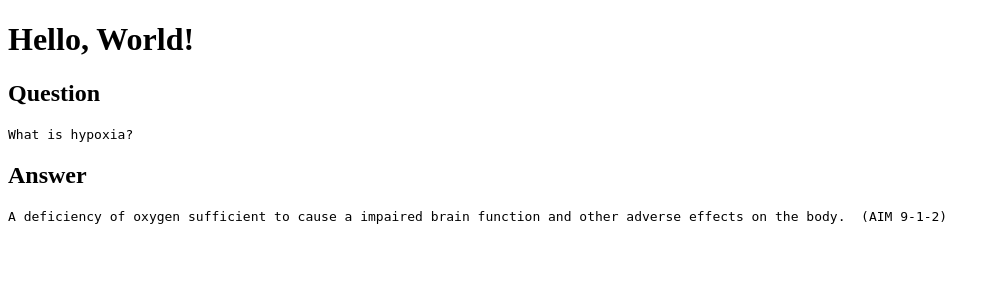
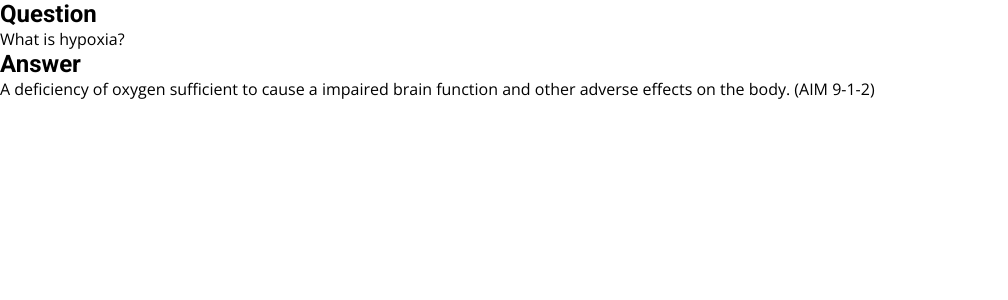
Before and after one commit to cdriehuys/oral-prep, a Django app: page / in a window 1280 px wide. Shown: the top 300 px of the page, without its empty margins (0-1008 px from the left). Run offline with Django 5.2, Linux system fonts and the light colour scheme; data comes from the database, SQL or seed files in the repository; some libraries are stand-ins or nearby versions.

Commit message:
feat: render questions/answers as markdown

```diff
--- a/oral_prep/oral_prep/settings.py
+++ b/oral_prep/oral_prep/settings.py
@@ -126,6 +126,8 @@ MEDIA_URL = "/media/"
 
 STATIC_URL = "static/"
 
+STATICFILES_DIRS = [BASE_DIR / "static"]
+
 # Default primary key field type
 # https://docs.djangoproject.com/en/5.2/ref/settings/#default-auto-field
 
--- a/oral_prep/quiz/templates/quiz/home.html
+++ b/oral_prep/quiz/templates/quiz/home.html
@@ -1,9 +1,14 @@
 {% extends 'base.html' %}
+{% load markdown_extras %}
 
 {% block content %}
-  <h1>Hello, World!</h1>
   <h2>Question</h2>
-  <pre>{{ question.question }}</pre>
+  <div>{{ question.question | markdown | safe }}</div>
+
+  {% if question.image %}
+  <img width="{{ question.image.width }}" height="{{ question.image.height }}" src="{{ question.image.url }}">
+  {% endif %}
+
   <h2>Answer</h2>
-  <pre>{{ question.answer }}</pre>
+  <div>{{ question.answer | markdown | safe }}</div>
 {% endblock %}
--- /dev/null
+++ b/oral_prep/quiz/templatetags/markdown_extras.py
@@ -0,0 +1,10 @@
+from django import template
+from django.template.defaultfilters import stringfilter
+import markdown as md
+
+register = template.Library()
+
+@register.filter()
+@stringfilter
+def markdown(value: str) -> str:
+    return md.markdown(value)
--- /dev/null
+++ b/oral_prep/static/styles/main.css
@@ -0,0 +1,18 @@
+* {
+  box-sizing: border-box;
+  margin: 0;
+  padding: 0;
+}
+
+:root {
+  --font-family-body: 'Open Sans', sans-serif;
+  --font-family-headings: 'Roboto', sans-serif;
+}
+
+body {
+  font-family: var(--font-family-body);
+}
+
+h1, h2, h3, h4, h5, h6 {
+  font-family: var(--font-family-headings);
+}
--- a/oral_prep/templates/base.html
+++ b/oral_prep/templates/base.html
@@ -1,9 +1,17 @@
+{% load static %}
+
 <!doctype html>
 <html>
   <head>
     <meta charset="utf-8">
     <meta name="viewport" content="width=device-width">
     <title>{% block title %}Oral Prep{% endblock %}</title>
+
+    <link rel="preconnect" href="https://fonts.googleapis.com">
+    <link rel="preconnect" href="https://fonts.gstatic.com" crossorigin>
+    <link href="https://fonts.googleapis.com/css2?family=Open+Sans:ital,wght@0,300..800;1,300..800&family=Roboto:ital,wght@0,100;0,300;0,400;0,500;0,700;0,900;1,100;1,300;1,400;1,500;1,700;1,900&display=swap" rel="stylesheet">
+
+    <link href="{% static 'styles/main.css' %}" rel="stylesheet">
   </head>
 
   <body>
--- a/pyproject.toml
+++ b/pyproject.toml
@@ -6,5 +6,6 @@ readme = "README.md"
 requires-python = ">=3.12"
 dependencies = [
     "django>=5.2.4",
+    "markdown>=3.8.2",
     "pillow>=11.3.0",
 ]
```
Also changed, not shown: 2 other files.
